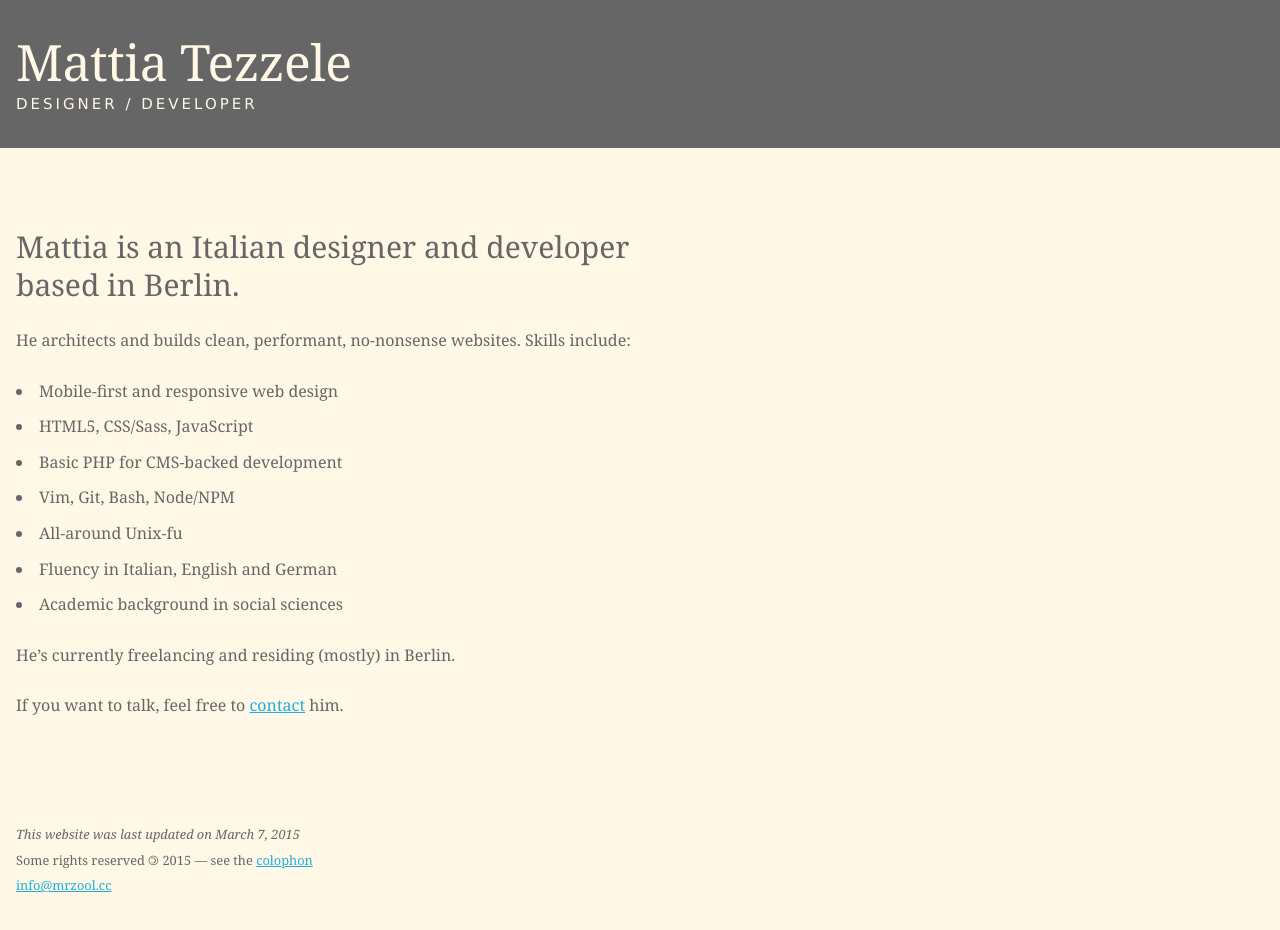
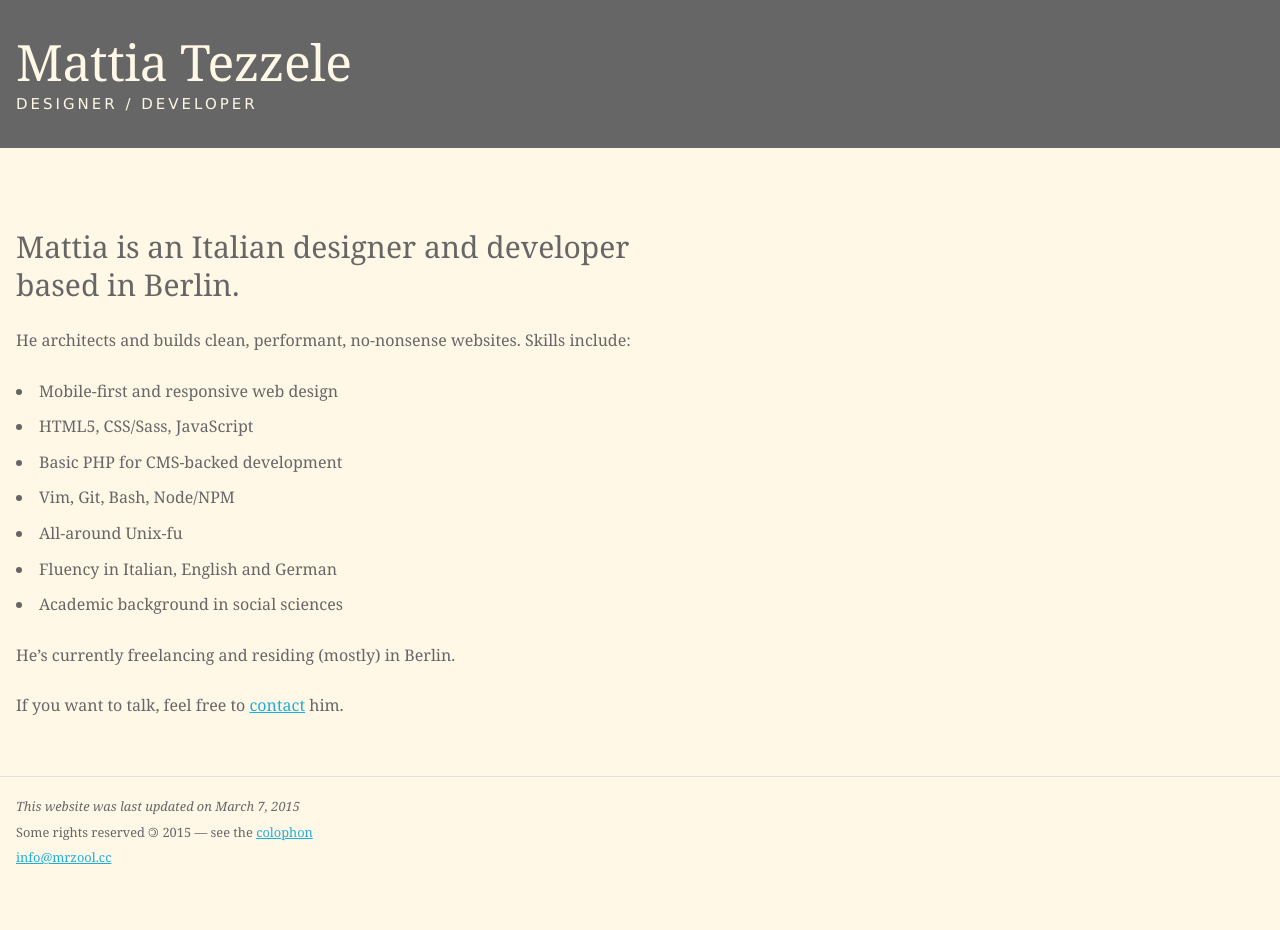
Before and after one commit to mrzool/mrzool.github.io, a Jekyll site: the page built from index.md, in a window 1280 px wide. Built offline with Jekyll 4.4.1, drawn with Linux system fonts in a browser that asks for light colours; after the commit the page ends 902 px from its top, so only the background shows below that.

Commit message:
Refactor layout

```diff
--- a/_layouts/default.html
+++ b/_layouts/default.html
@@ -7,19 +7,15 @@
 
     {% include _header.html %}
 
-    <main class="container">
+    <main>
 
-      {{ content }}
-
-      <!-- {% if page.title != 'Home' %} -->
-      <!--   <hr> -->
-      <!--   <p>Go back <a href="{{ site.url }}">home</a>.</p> -->
-      <!-- {% endif %} -->
+      <div class="container">
+        {{ content }}
+      </div>
 
     </main>
 
-    <hr>
-
+    <hr class="m0">
     {% include _footer.html %}
 
 
```
Also changed, not shown: css/skeleton.css (+6 -4 lines), css/prod/s.min.css.
